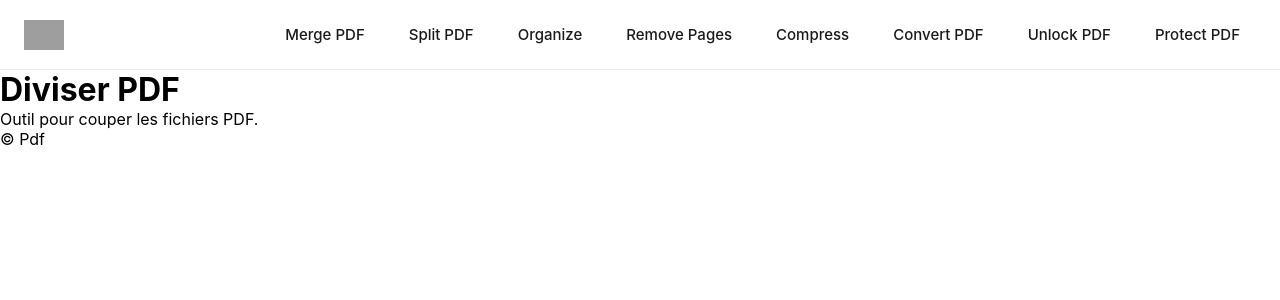
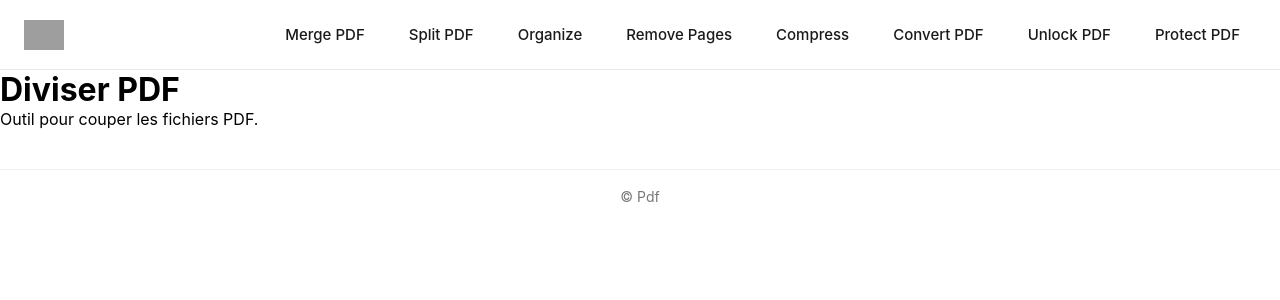
Before and after one commit to rforrupesh/pdf, a Jekyll site: the page built from split.html, in a window 1280 px wide. Shown: the top 300 px of the page. Built offline with Jekyll 4.4.1, drawn with Linux system fonts in a browser that asks for light colours; grey boxes are pictures that could not be loaded.

Commit message:
Update style.css

```diff
--- a/assets/css/style.css
+++ b/assets/css/style.css
@@ -160,3 +160,21 @@ nav {
     z-index: 999;
   }
 }
+
+/* footer improvement */
+.footer {
+  text-align: center;
+  padding: 18px 12px;
+  margin-top: 40px;
+  font-size: 14px;
+  color: #777;
+  border-top: 1px solid #eee;
+}
+
+/* Mobile footer improvement */
+@media (max-width: 600px) {
+  .footer {
+    font-size: 12px;
+    padding: 16px 10px;
+  }
+}
```
